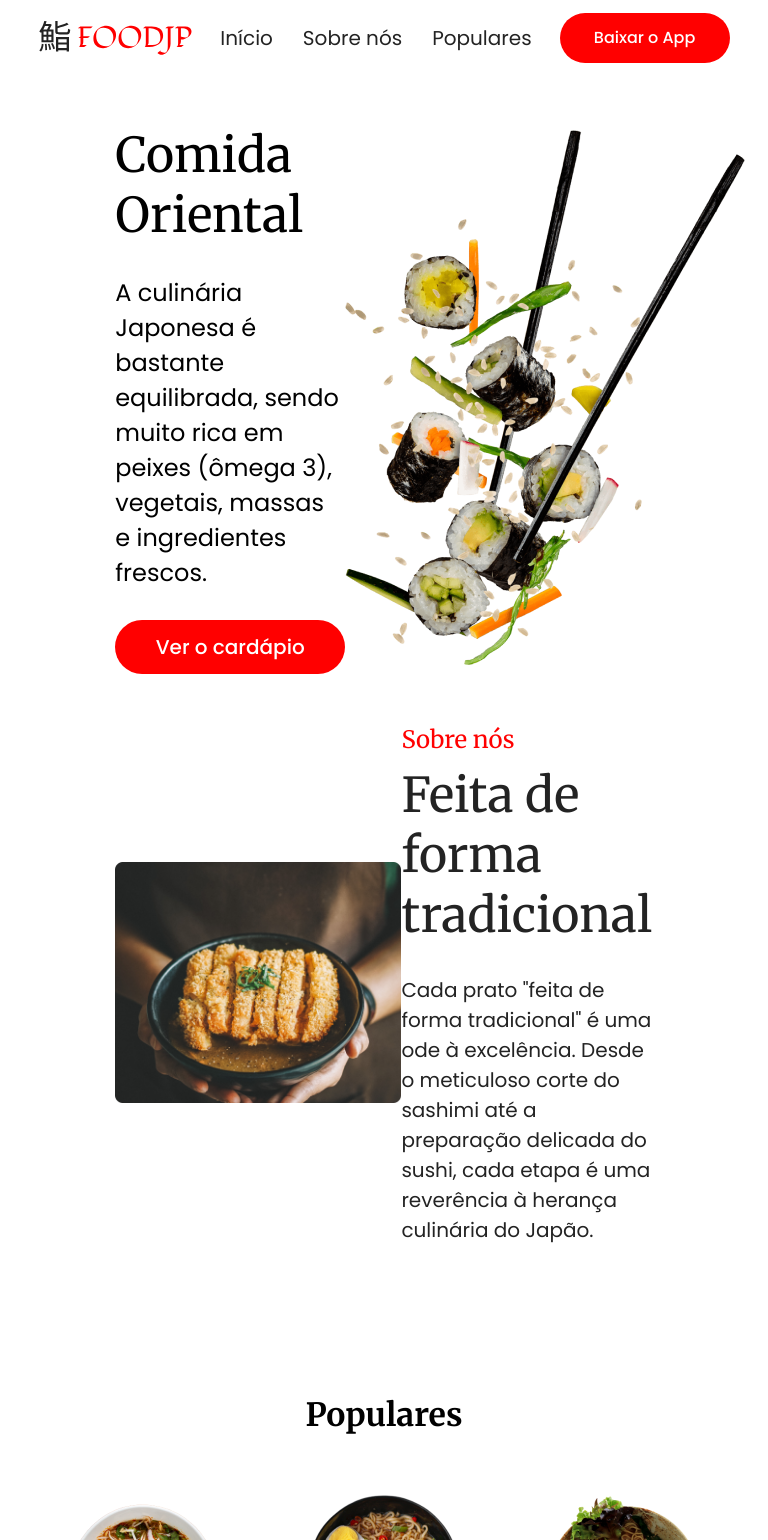
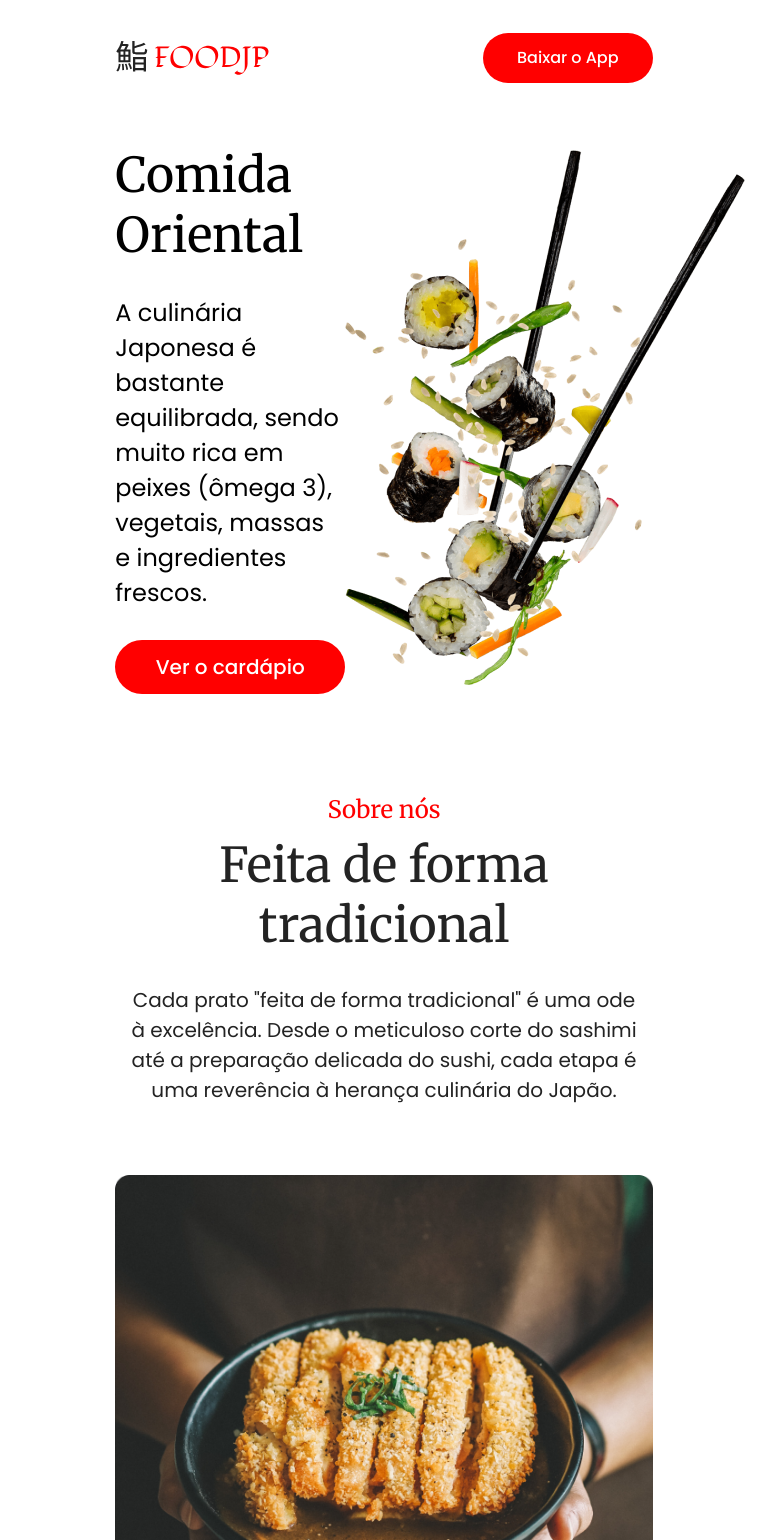
Before and after one commit to joykepler/FoodJP, a React (Vite) app: page / in a window 768 px wide. Shown: the top 1540 px of the page. Built offline with nearby package versions, Linux system fonts and the light colour scheme.

Commit message:
'responsive'

```diff
--- a/src/components/About/style.css
+++ b/src/components/About/style.css
@@ -71,3 +71,25 @@
         width: 100%;
     }
 }
+
+@media screen and (min-width: 768px) and (max-width: 1023px) {
+
+ .about {
+    flex-direction: column-reverse;
+    margin-top: 100px;
+    gap: 70px;
+ }
+
+ .about span {
+    text-align: center;
+ }
+
+ .about h1 {
+    text-align: center;
+    margin: auto;
+ }
+
+ .about p {
+    text-align: center;
+ }
+}
--- a/src/components/Header/style.css
+++ b/src/components/Header/style.css
@@ -42,6 +42,11 @@ nav a {
 @media screen and (min-width: 768px) and (max-width: 1023px) {
 
         header {
-            width: 90%;
+            width: 70%;
+            margin-top: 20px;
+        }
+
+        nav {
+            display: none;
         }
 }
```
